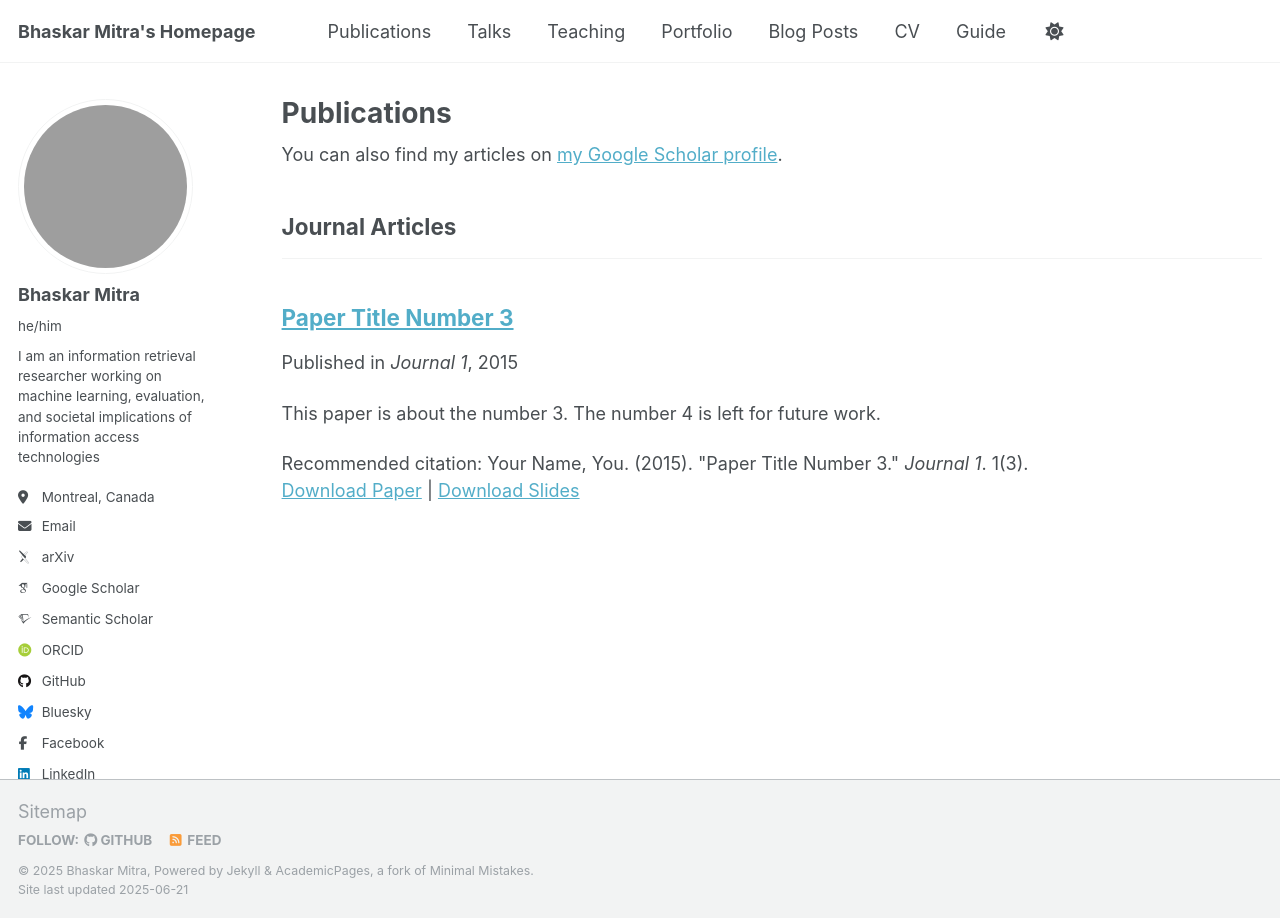
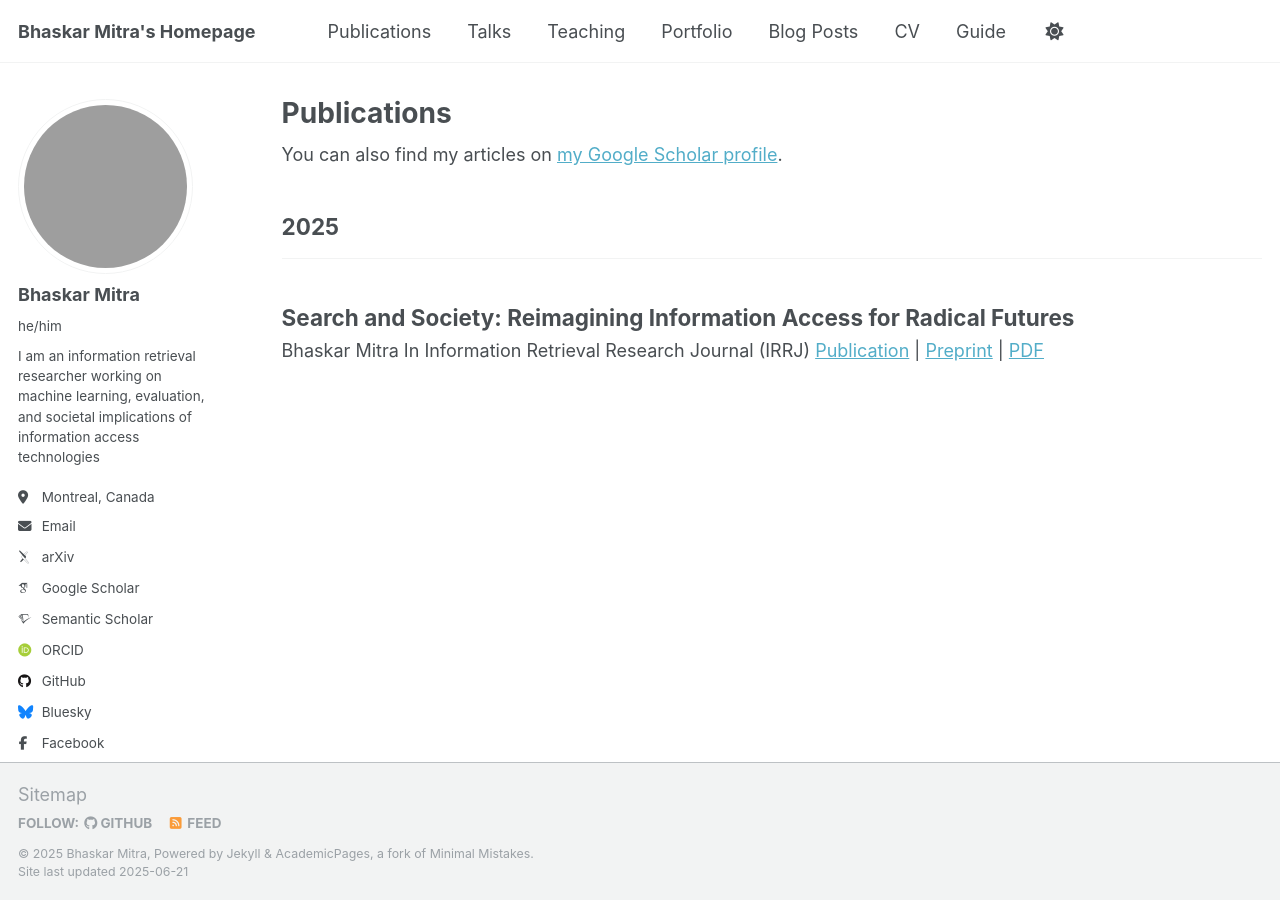
Before and after one commit to bhaskar-mitra/bhaskar-mitra.github.io, a Jekyll site: the page built from _pages/publications.html, in a window 1280 px wide. Built offline with Jekyll 4.4.1, drawn with Linux system fonts in a browser that asks for light colours; some web fonts are replaced; grey boxes are pictures that could not be loaded.

Commit message:
Update publications.html

```diff
--- a/_pages/publications.html
+++ b/_pages/publications.html
@@ -11,19 +11,13 @@ author_profile: true
 
 {% include base_path %}
 
-<h2>Journal Articles</h2>
+<h2>2025</h2>
 <hr />
 <div class="list__item">
-    <article class="archive__item" itemscope itemtype="http://schema.org/CreativeWork">
-        <h2 class="archive__item-title" itemprop="headline"> <a
-                href="https://bhaskar-mitra.github.io/publication/2015-10-01-paper-title-number-3"
-                rel="permalink">Paper Title Number 3 </a></h2>
-        <p>Published in <i>Journal 1</i>, 2015</p>
-        <p class="archive__item-excerpt" itemprop="description">
-        <p>This paper is about the number 3. The number 4 is left for future work.</p>
-        </p>
-        <p>Recommended citation: Your Name, You. (2015). &quot;Paper Title Number 3.&quot; <i>Journal 1</i>.
-            1(3).<br /><a href="http://academicpages.github.io/files/paper3.pdf">Download Paper</a> | <a
-                href="http://academicpages.github.io/files/slides3.pdf">Download Slides</a></p>
+  <article class="archive__item" itemscope itemtype="http://schema.org/CreativeWork">
+    <h2 class="archive__item-title" itemprop="headline">Search and Society: Reimagining Information Access for Radical Futures</h2>
+    Bhaskar Mitra
+    In Information Retrieval Research Journal (IRRJ)
+    <a href="https://irrj.org/article/view/19654/24562">Publication</a> | <a href="https://arxiv.org/abs/2403.17901">Preprint</a> | <a href="">PDF</a>
     </article>
 </div>
```
